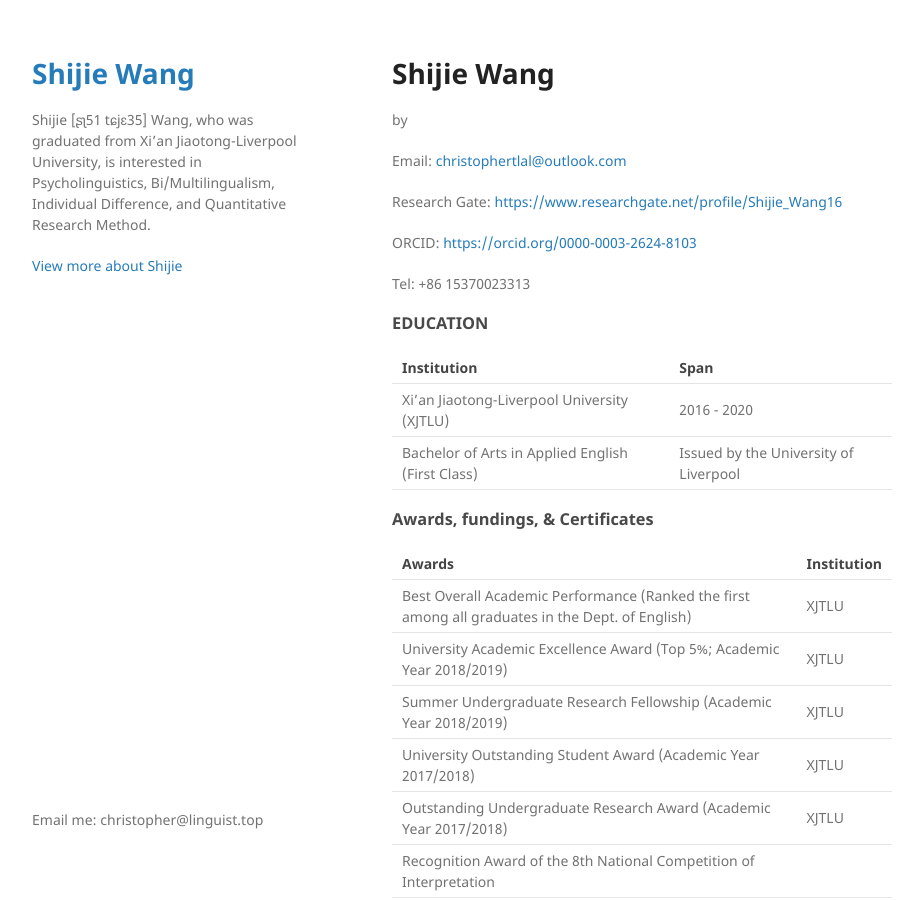
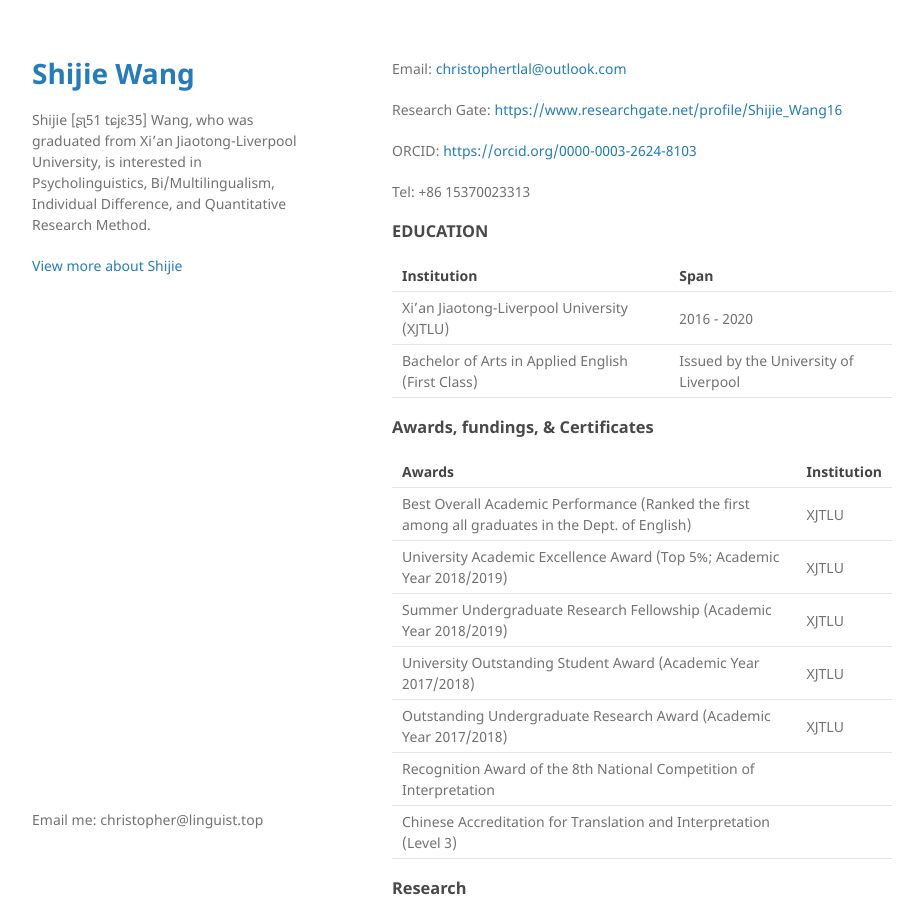
Before and after one commit to ChristopherTLAL/personal-blog, a Jekyll site: the page built from Shijie_CV/about.md, in a window 1280 px wide and 900 px high. Shown: the whole window, without its empty margins (178-1101 px from the left). Built offline with Jekyll 4.4.1, drawn with Linux system fonts in a browser that asks for light colours.

Commit message:
Update and rename index.md to about.md

```diff
--- a/Shijie_CV/index.md
+++ b/Shijie_CV/about.md
@@ -1,6 +1,6 @@
 ---
-layout: post
-title: "Shijie Wang"
+layout: default
+title: "Experiences"
 permalink: /Shijie_CV/
 ---
 
```
